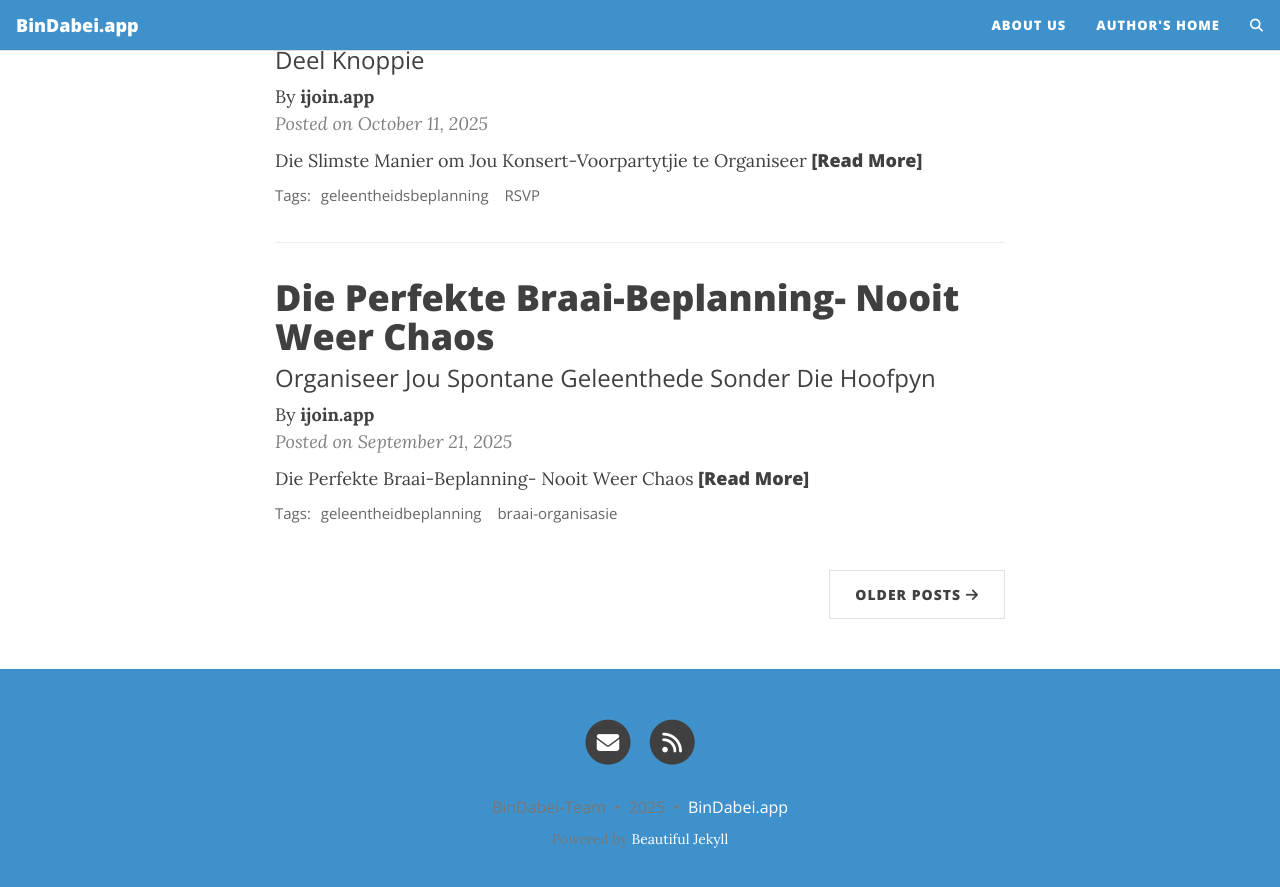
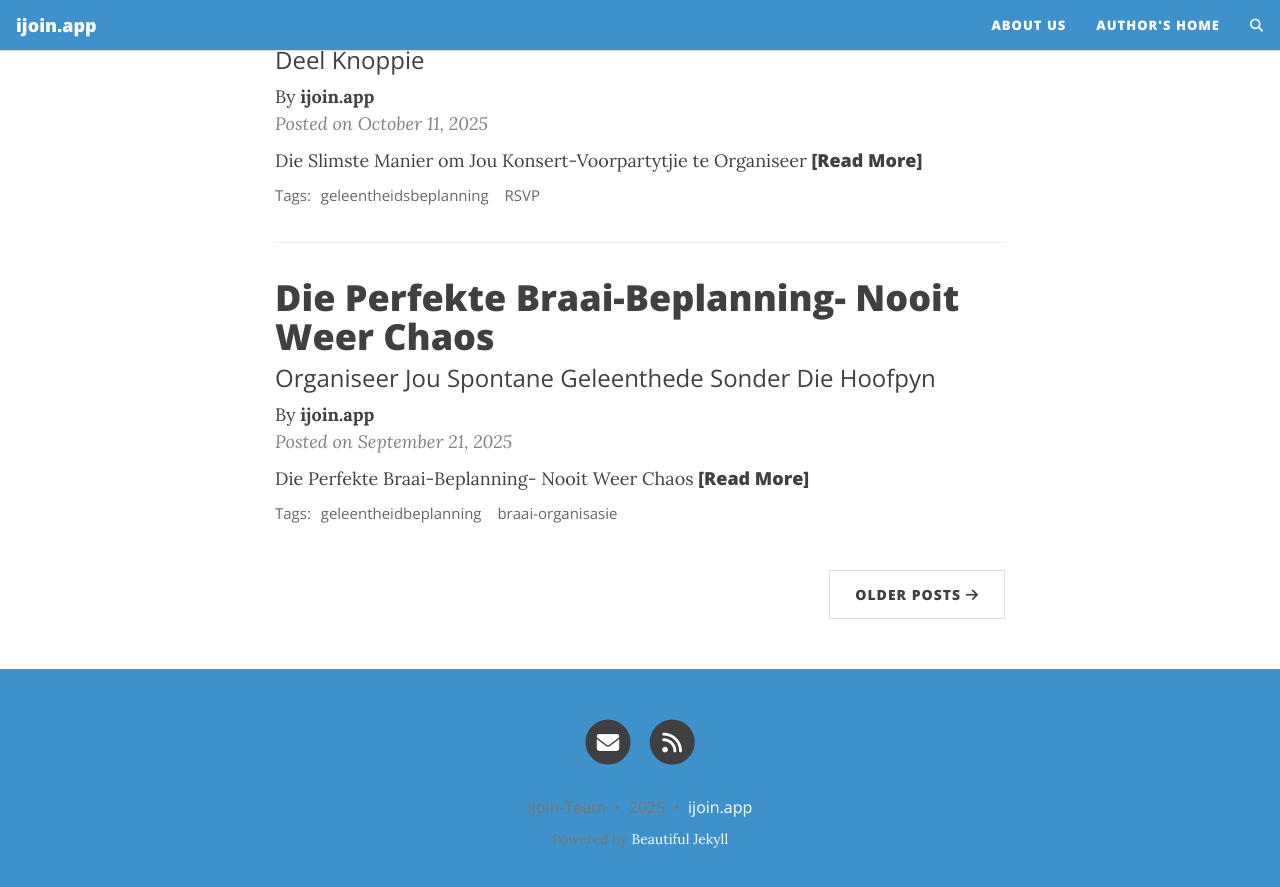
Before and after one commit to Gitanito/af.ijoin.app, a Jekyll site: the page built from index.html, in a window 1280 px wide and 900 px high, scrolled down 1466 px. Shown: the top 887 px of the window. Built offline with Jekyll 4.4.1, drawn with Linux system fonts in a browser that asks for light colours; the list of posts is cut into pages by our own code; comment, search, counter and statistics services are not loaded.

Commit message:
Automated commit: 438e9f27

```diff
--- a/_config.yml
+++ b/_config.yml
@@ -10,10 +10,10 @@
 ############################
 
 # Name of website
-title: BinDabei.app
+title: ijoin.app
 
 # Your name to show in the footer
-author: BinDabei-Team
+author: iJoin-Team
 
 youtubeurl: https://www.youtube.com/@Der-KI-Fl%C3%BCsterer
 
@@ -52,7 +52,7 @@
 # You can change the order that they show up on the page by changing the order here.
 # Uncomment the links you want to show and add your information to each one.
 social-network-links:
-  email: "office@bindabei.app"
+  email: "office@ijoin.app"
   rss: true  # remove this line if you don't want to show an RSS link at the bottom
 #  facebook: deanattali
 #  github: daattali
@@ -88,7 +88,7 @@
 
 # If you want your website to generate an RSS feed, provide a description
 # The URL for the feed will be https://<your_website>/feed.xml
-rss-description: BinDabei.app - Verabredungen Super-Simple!
+rss-description: ijoin.app - Afsprake Super Eenvoudig!
 
 ###########################
 # --- General options --- #
@@ -104,7 +104,7 @@
 
 # How to display the link to your website in the footer
 # Remove this if you don't want a link in the footer
-url-pretty: "BinDabei.app"
+url-pretty: "ijoin.app"
 
 # Add the website title to the title of every page
 title-on-all-pages: true
@@ -304,3 +304,7 @@
 
 # Beautiful Jekyll / Dean Attali
 # 2fc73a3a967e97599c9763d05e564189
+
+
+language: af
+rss_description: ijoin.app - Afsprake Super Eenvoudig!
--- a/_includes/footer-scripts.html
+++ b/_includes/footer-scripts.html
@@ -36,3 +36,4 @@
     <script src="{{ js | relative_url }}"></script>
   {% endfor %}
 {% endif %}
+<script defer src="https://cloud.umami.is/script.js" data-website-id="4d3f573f-5598-43dd-b737-56d09fb03875"></script>
```
